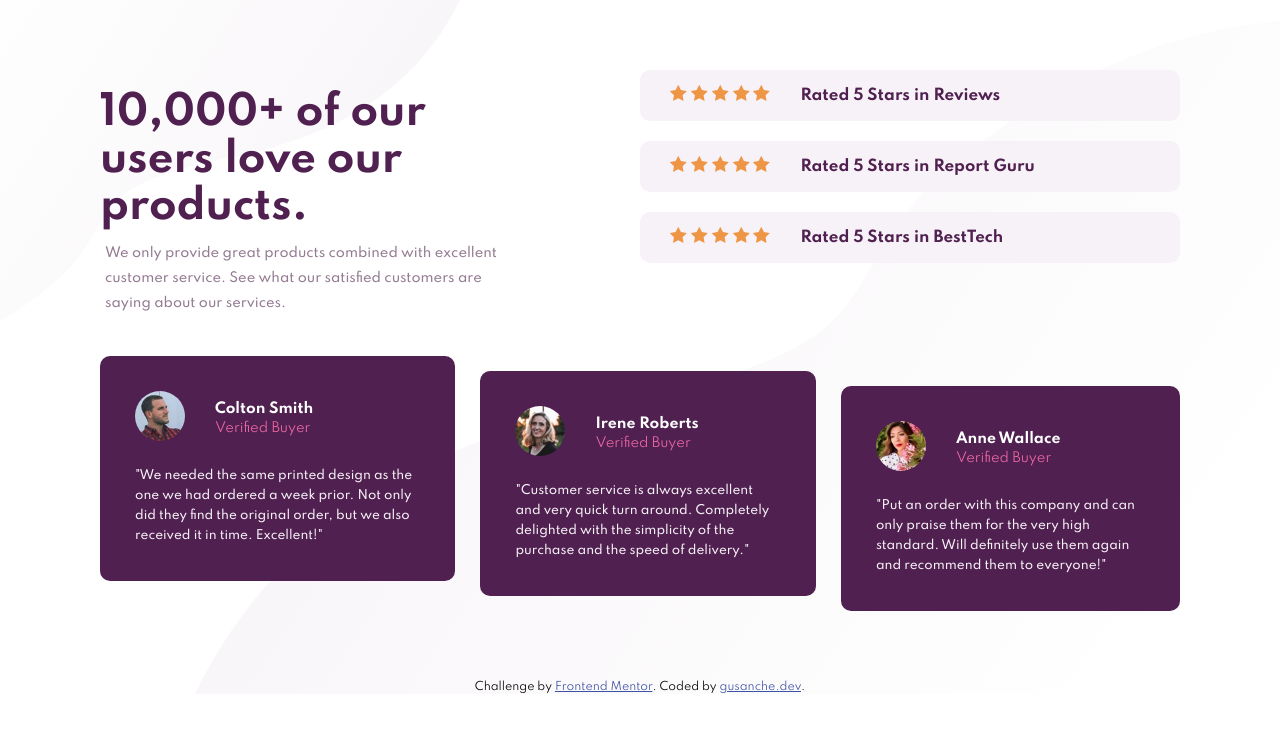
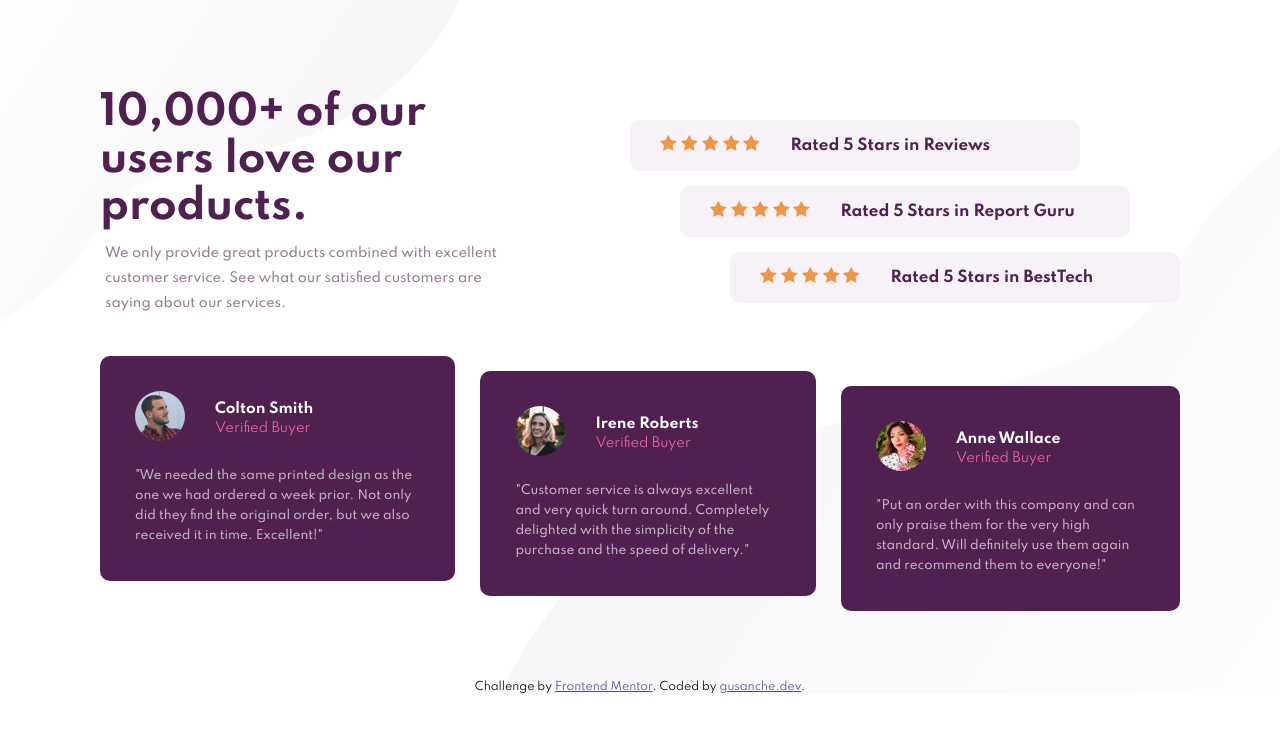
Before and after one commit to gusanchedev/frontend-mentor-social-proof-section, a plain HTML site: page index.html in a window 1280 px wide. Drawn offline with Linux system fonts and the light colour scheme.

Commit message:
Add CSS styles for reviews in desktop

```diff
--- a/css/laptop.css
+++ b/css/laptop.css
@@ -2,7 +2,7 @@ body {
   background-image: url("../images/bg-pattern-top-desktop.svg"),
     url("../images/bg-pattern-bottom-desktop.svg");
   background-repeat: no-repeat;
-  background-position: top 0px right 820px, bottom 0px right 0px;
+  background-position: top 0px right 820px, bottom 0px left 500px;
 
 }
 main {
@@ -31,24 +31,41 @@ header p {
     max-width: 80%;
     font-size: 13px;
 }
-.ratings {
-    grid-column: 2 / 3;
-    grid-row: 1 / 2;
-}
 .testimonials {
     grid-column: 1 / 3;
     grid-row: 2 / 3;
     display: flex;
-    justify-content: space-between;
-    align-items: flex-start;
     gap: 25px;
     padding: 0;
+}
+.ratings {
+    display: flex;
+    flex-wrap: wrap;
+    justify-content: flex-end;
+    align-items: center;
+    grid-column: 2 / 3;
+    grid-row: 1 / 2;
+    height: 60%;
 }
 .review {
     display: flex;
     padding: 15px 30px;
+    padding-right: 50px;
     margin: 20px 0;
     align-items: center;
+    position: relative;
+    flex: 0 1 450px;
+}
+.review:nth-of-type(1) {
+    top: 50px;
+    right: 100px;
+}
+.review:nth-of-type(2) {
+    right: 50px;
+    top: 25px;
+}
+.review:nth-of-type(3) {
+    /* top: 20px */
 }
 .review p {
     margin-left: 30px;
@@ -70,4 +87,5 @@ header p {
 }
 .customer-testimonial p {
     font-size: 12px;
+    color:rgb(247 242 247 / 70%);
 }
--- a/css/tablet.css
+++ b/css/tablet.css
@@ -0,0 +1,7 @@
+.testimonials {
+    display: flex;
+    gap: 10px;
+}
+.testimonial-card {
+    padding: 35px;;
+}
```
